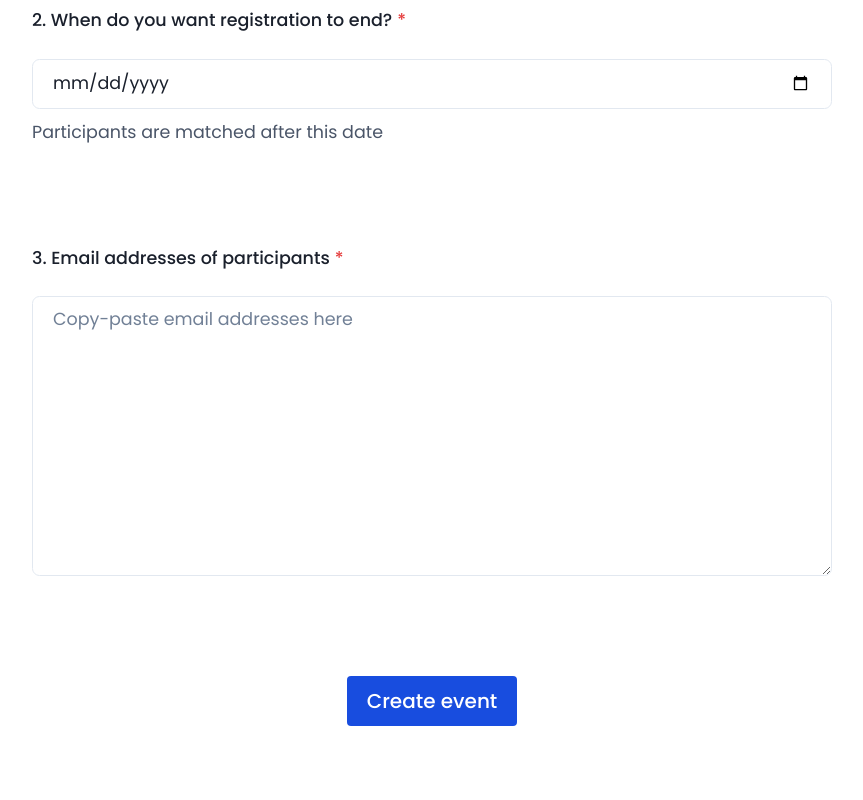
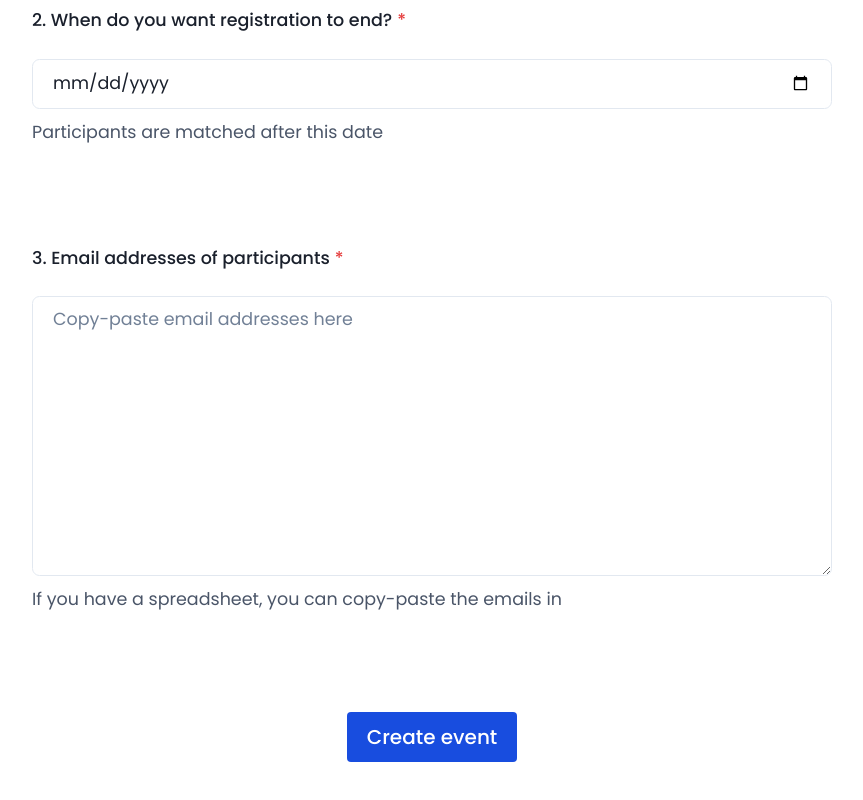
Before and after one commit to UPenn-MOSA-Hackathon-Gang-of-Three/penn-pal-frontend, a Next.js app: page /event/new in a window 1280 px wide. Shown: the part 539-1339 px from the top of the page, without its empty margins (208-1071 px from the left). Built offline with nearby package versions, Linux system fonts and the light colour scheme.

Commit message:
Updated helper text for emails input

```diff
--- a/components/createEventForm/index.tsx
+++ b/components/createEventForm/index.tsx
@@ -135,11 +135,11 @@ const CreateEventForm = ({ onProgressChange, onSubmit }: Props) => {
                   fontSize='sm'
                   height='3xs'
                 />
-                {validEmails.length || touched.emails ? (
-                  <FormHelperText>
-                    {validEmails.length} email(s) found
-                  </FormHelperText>
-                ) : null}
+                <FormHelperText>
+                  {validEmails.length || touched.emails
+                    ? `${validEmails.length} email(s) found`
+                    : 'If you have a spreadsheet, you can copy-paste the emails in'}
+                </FormHelperText>
                 <FormErrorMessage>{errors.closingDate}</FormErrorMessage>
               </FormControl>
 
```
